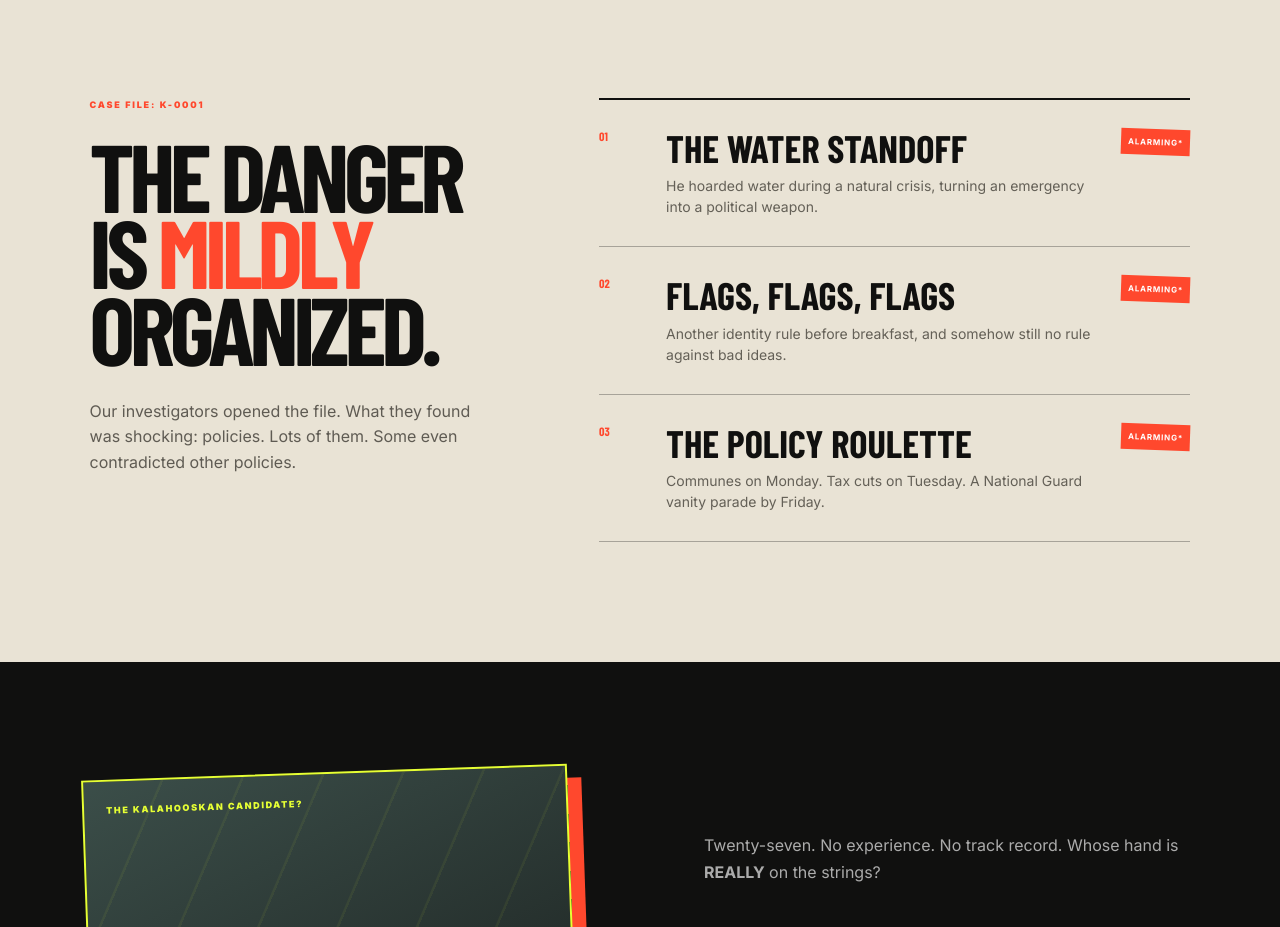
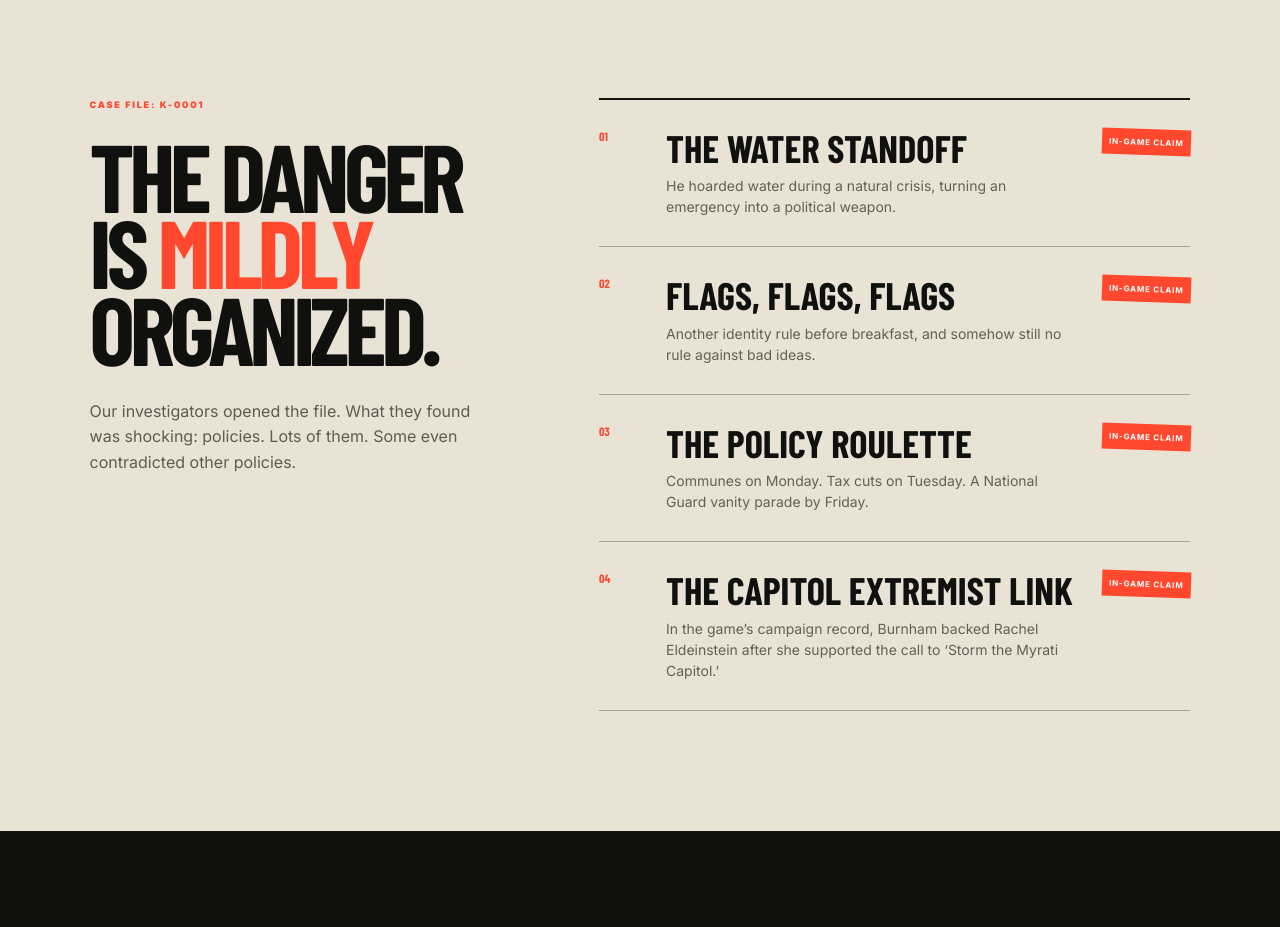
Before and after one commit to manualAlan/James-Bluespan-Campaign, a Next.js app: page /kalahooska in a window 1280 px wide. Shown: the part 920-1847 px from the top of the page. Built offline with nearby package versions, Linux system fonts and the light colour scheme; a web font is replaced by a local one.

Commit message:
Add fictional Capitol case-file claim

```diff
--- a/app/kalahooska/page.tsx
+++ b/app/kalahooska/page.tsx
@@ -7,6 +7,7 @@ const charges = [
   ["01", "The water standoff", "He hoarded water during a natural crisis, turning an emergency into a political weapon."],
   ["02", "Flags, flags, flags", "Another identity rule before breakfast, and somehow still no rule against bad ideas."],
   ["03", "The policy roulette", "Communes on Monday. Tax cuts on Tuesday. A National Guard vanity parade by Friday."],
+  ["04", "The Capitol extremist link", "In the game’s campaign record, Burnham backed Rachel Eldeinstein after she supported the call to ‘Storm the Myrati Capitol.’"],
 ];
 
 export default function KalahooskaPage() {
@@ -47,7 +48,7 @@ export default function KalahooskaPage() {
         <div className="charge-list">
           {charges.map(([number, title, copy]) => (
             <article key={number}>
-              <span>{number}</span><div><h3>{title}</h3><p>{copy}</p></div><b>ALARMING*</b>
+              <span>{number}</span><div><h3>{title}</h3><p>{copy}</p></div><b>IN-GAME CLAIM</b>
             </article>
           ))}
         </div>
```
Also changed, not shown: 1 other file (tests, documents, lock files or other folders).
